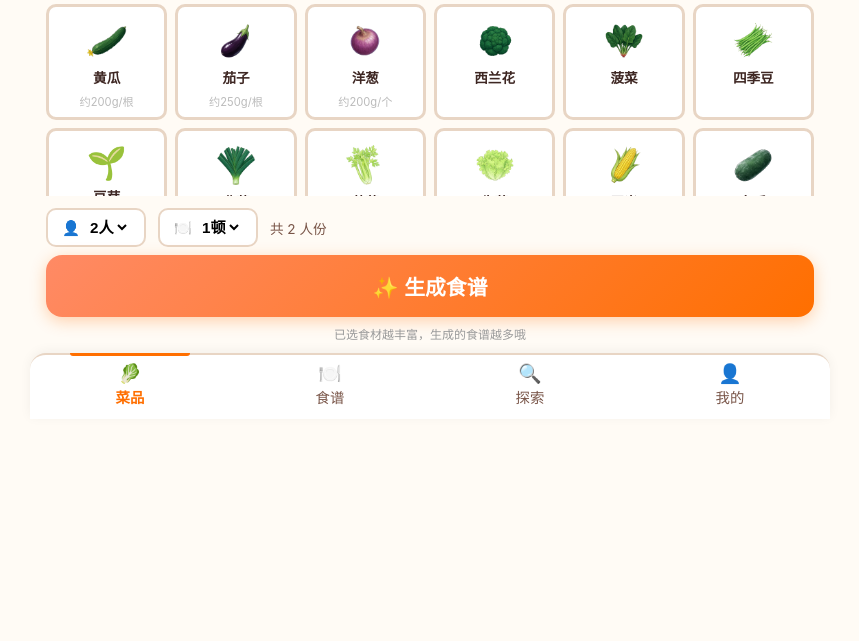
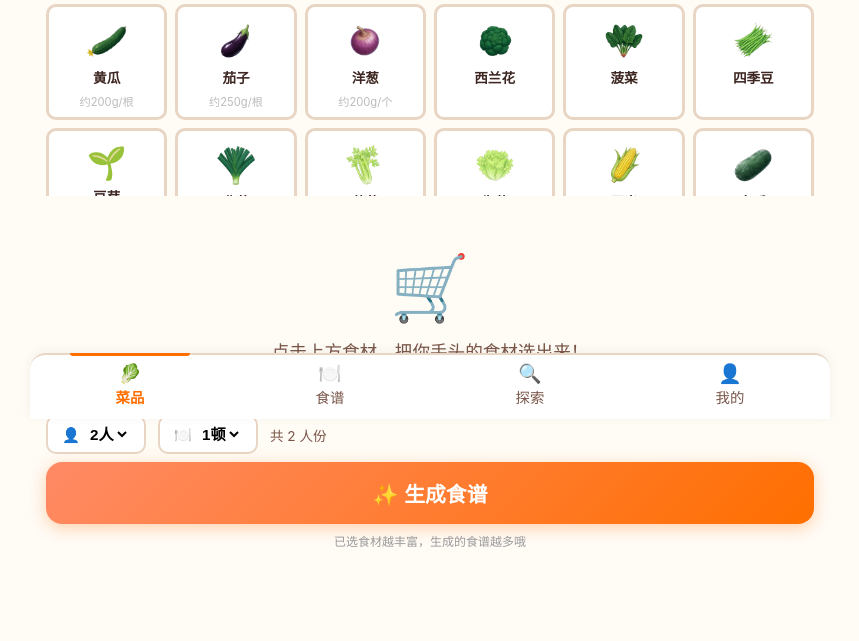
Before and after one commit to yibieshengxiao-png/-------2, a Flask app: page / in a window 1280 px wide. Shown: the part 381-1022 px from the top of the page, without its empty margins (210-1069 px from the left). Before the commit the page ends 786 px from the top, so only its background shows below. Run offline with Flask 2, Linux system fonts and the light colour scheme.

Commit message:
Revert "删除购物车界面"
This reverts commit a640e1bb13c1823af409544db266187efaf9f1bb.

```diff
--- a/templates/index.html
+++ b/templates/index.html
@@ -424,6 +424,17 @@
                 </div>
             </div>
 
+            <div class="selected-list" id="selectedList">
+                <div class="empty-state" id="emptySelected">
+                    <div class="icon">🛒</div>
+                    <div class="msg">点击上方食材，把你手头的食材选出来！</div>
+                </div>
+            </div>
+            <div class="flex-between" id="selectedActions" style="display:none;">
+                <button class="btn-clear" onclick="clearAll()">🗑 一键清空</button>
+                <span style="font-size:0.85em;color:var(--text-light);" id="selectedCount"></span>
+            </div>
+
             <div style="display:flex;gap:12px;align-items:center;margin-top:12px;flex-wrap:wrap;">
                 <div style="display:flex;align-items:center;gap:6px;background:white;border:2px solid var(--border);border-radius:var(--radius-sm);padding:8px 14px;">
                     <span style="font-size:0.9em;color:var(--text-light);">👤</span>
@@ -445,7 +456,6 @@
                     </select>
                 </div>
                 <span style="font-size:0.85em;color:var(--text-light);" id="servingLabel">共 2 人份</span>
-                <button class="btn-clear" id="clearBtn" onclick="clearAll()" style="display:none;margin-left:auto;">🗑 清空已选</button>
             </div>
             <button class="btn-generate" onclick="generateRecipes()">✨ 生成食谱</button>
             <div class="text-center text-small mt-8">已选食材越丰富，生成的食谱越多哦</div>
@@ -814,10 +824,28 @@
     }
 
     function updateSelectedList() {
-        // 购物车列表已移除，仅更新「清空已选」按钮的显示状态
-        const entries = Object.keys(selectedIngredients).length;
-        const clearBtn = document.getElementById('clearBtn');
-        if (clearBtn) clearBtn.style.display = entries > 0 ? '' : 'none';
+        const list = document.getElementById('selectedList');
+        const actions = document.getElementById('selectedActions');
+        const countEl = document.getElementById('selectedCount');
+        const entries = Object.entries(selectedIngredients);
+
+        if (entries.length === 0) {
+            list.innerHTML = '<div class="empty-state" id="emptySelected"><div class="icon">🛒</div><div class="msg">点击上方食材，把你手头的食材选出来！</div></div>';
+            actions.style.display = 'none';
+        } else {
+            countEl.textContent = `共 ${entries.length} 种食材`;
+            actions.style.display = '';
+            list.innerHTML = entries.map(([id, sel]) => `
+            <div class="selected-item">
+                ${renderIcon(sel.ingredient, 'small-icon')}
+                <div class="info">
+                    <div class="name">${sel.ingredient.name}</div>
+                    <div class="amount">${sel.amount}${sel.ingredient.unit}</div>
+                </div>
+                <button class="btn-sm btn-edit" onclick="editAmount('${id}')">修改</button>
+                <button class="btn-sm btn-del" onclick="removeIngredient('${id}')">删除</button>
+            </div>`).join('');
+        }
     }
 
     function editAmount(id) {
```
